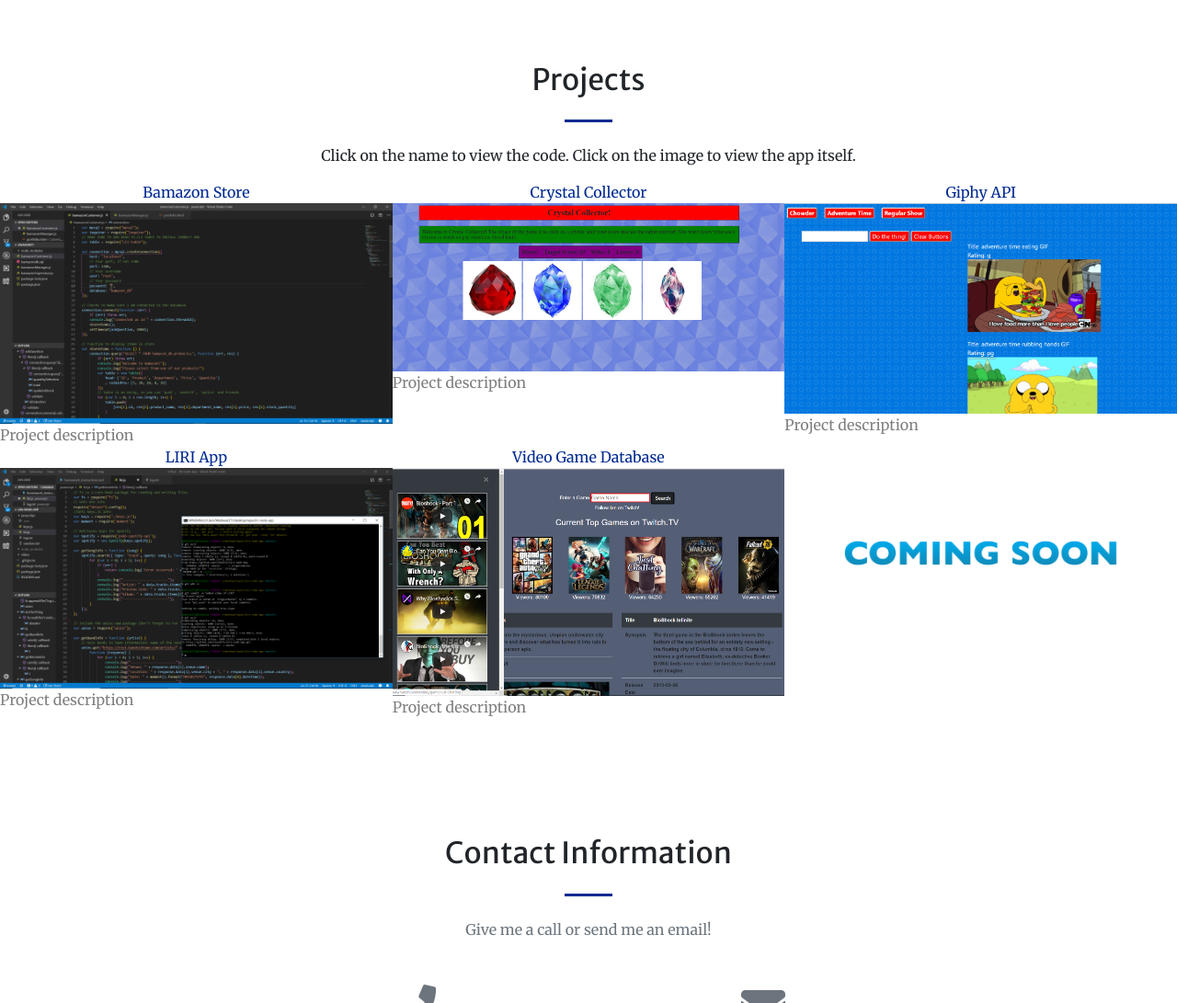
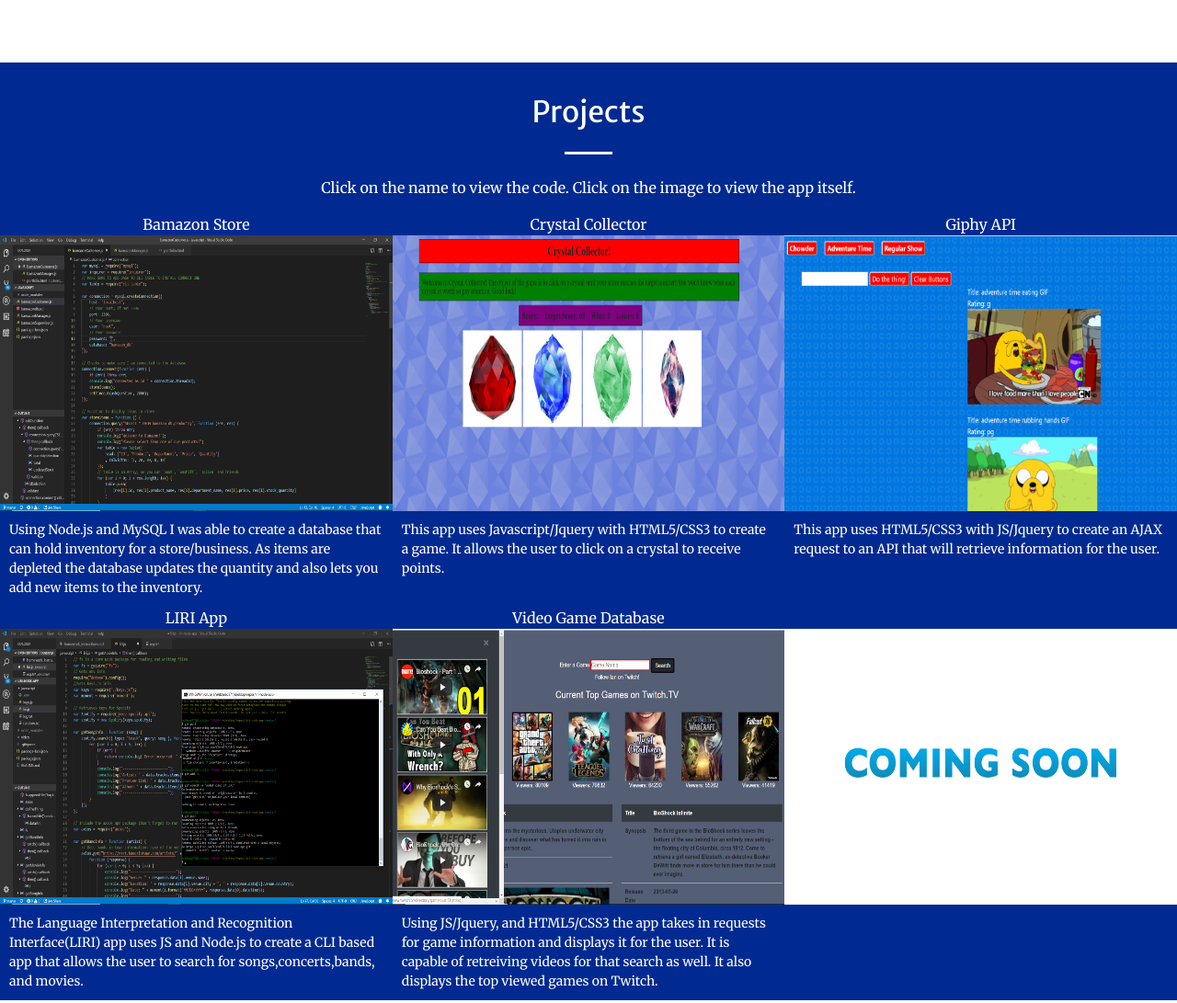
Before and after one commit to CZend371/new_portfolio, a website with bundled scripts: page index.html in a window 1280 px wide. Shown: the part 1800-2891 px from the top of the page at 92% size. Built offline with nearby package versions, Linux system fonts and the light colour scheme.

Commit message:
added project descriptions and fixed image height issues.

```diff
--- a/index.html
+++ b/index.html
@@ -132,49 +132,50 @@
       </div>
     </div>
   </section>
-  <!--find a way to include github repo and deployed app link -->
+
   <!-- Portfolio Section -->
   <section id="portfolio">
     <div class="container-fluid p-0">
-    <h2 class="text-center mt-0">Projects</h2>
-    <hr class="divider my-4">
-     <p class="text-center mt-0">Click on the name to view the code. Click on the image to view the app itself.</p>
+    <h2 id="portfolio-header" class="text-white text-center mt-0">Projects</h2>
+    <hr class="divider light my-4">
+     <p class="text-white text-center mt-0">Click on the name to view the code. Click on the image to view the app itself.</p>
       <div class="row no-gutters">
         <div class="col-lg-4 col-sm-6">
            <a href="https://github.com/CZend371/Store-App">
            <div class="project-name">
                 Bamazon Store
               </div></a>
-            <img class="img-fluid" src="img/portfolio/thumbnails/bamazon.jpg" alt="">
+            <img class="img-fluid" src="img/portfolio/thumbnails/bamazon.jpg" alt="Example Code">
             <div class="portfolio-box-caption">
-              <div class="project-category text-black-50">
-                Project description
+              <div class="project-category">
+                Using Node.js and MySQL I was able to create a database that can hold inventory for a store/business.
+                As items are depleted the database updates the quantity and  also lets you add new items to the inventory.
               </div>
-
             </div>
 
         </div>
         <div class="col-lg-4 col-sm-6">
         <div class="project-name">
-              <a href="https://github.com/CZend371/Unit-4-game">Crystal Collector</a>
+              <a href="https://github.com/CZend371/Unit-4-game" style="color: white;">Crystal Collector</a>
             </div>
           <a href="https://czend371.github.io/Unit-4-game/">
-            <img class="img-fluid" src="img/portfolio/thumbnails/crystalcollector.jpg" alt=""></a>
+            <img class="img-fluid" src="img/portfolio/thumbnails/crystalcollector.jpg" alt="Picture of App"></a>
           <div class="portfolio-box-caption">
-            <div class="project-category text-black-50">
-                Project description
+            <div class="project-category">
+                This app uses Javascript/Jquery with HTML5/CSS3 to create a game.
+                It allows the user to click on a crystal to receive points.
               </div>
           </div>
         </div>
         <div class="col-lg-4 col-sm-6">
         <div class="project-name">
-              <a href="https://github.com/CZend371/Giphy-API">Giphy API</a>
+              <a href="https://github.com/CZend371/Giphy-API" style="color: white;">Giphy API</a>
             </div>
           <a href="https://czend371.github.io/Giphy-API/">
-            <img class="img-fluid" src="img/portfolio/thumbnails/giphyapi.jpg" alt=""></a>
+            <img class="img-fluid" src="img/portfolio/thumbnails/giphyapi.jpg" alt="Picture of App"></a>
           <div class="portfolio-box-caption">
-            <div class="project-category text-black-50">
-                Project description
+            <div class="project-category">
+                This app uses HTML5/CSS3 with JS/Jquery to create an AJAX request to an API that will retrieve information for the user.
               </div>
           </div>
         </div>
@@ -183,28 +184,30 @@
         <div class="project-name">
                 LIRI App
               </div></a>
-            <img class="img-fluid" src="img/portfolio/thumbnails/liriapp.jpg" alt="">
+            <img class="img-fluid" src="img/portfolio/thumbnails/liriapp.jpg" alt="Example of code">
             <div class="portfolio-box-caption">
-              <div class="project-category text-black-50">
-                Project description
+              <div class="project-category">
+                The Language Interpretation and Recognition Interface(LIRI) app uses JS and Node.js to create a CLI based app
+                that allows the user to search for songs,concerts,bands, and movies.
               </div>
             </div>
         </div>
         <div class="col-lg-4 col-sm-6">
         <div class="project-name">
-              <a href="https://github.com/CZend371/Video-Game-Database">Video Game Database</a>
+              <a href="https://github.com/CZend371/Video-Game-Database" style="color: white;">Video Game Database</a>
             </div>
           <a href="https://czend371.github.io/Video-Game-Database/">
-            <img class="img-fluid" src="img/portfolio/thumbnails/videogamedb.jpg" alt=""></a>
+            <img class="img-fluid" src="img/portfolio/thumbnails/videogamedb.jpg" alt="Picture of App"></a>
           <div class="portfolio-box-caption">
-            <div class="project-category text-black-50">
-                Project description
+            <div class="project-category">
+                Using JS/Jquery, and HTML5/CSS3 the app takes in requests for game information and displays it for the user.
+                It is capable of retreiving videos for that search as well. It also displays the top viewed games on Twitch.
               </div>
           </div>
         </div>
         <div class="col-lg-4 col-sm-6">
           <!-- <a href="https://czend371.github.io/Psychic-Game/"> -->
-          <img class="img-fluid" src="img/filler.jpg" alt="">
+          <img id="filler" class="img-fluid" src="img/filler.jpg" alt="">
           <!-- <div class="portfolio-box-caption p-3">
               <div class="project-category text-white-50">
                 Front-end Project
--- a/scss/creative.scss
+++ b/scss/creative.scss
@@ -14,8 +14,26 @@
 }
 .project-name {
     text-align: center;
+    color: white;
 }
-
+#portfolio {
+    background-color: #002a91;
+}
+.project-category {
+    color: white;
+    font-size: 14px;
+    padding: 10px;
+}
+#portfolio-header {
+    padding-top: 35px;
+}
+.img-fluid {
+    width:100% !important;
+    height: 300px !important;
+}
+#filler {
+    margin-top:24px;
+}
 
 // Import custom variables (overrides Bootstrap default variables)
 @import "./_variables.scss";
```
Also changed, not shown: css/creative.css, css/creative.min.css.
